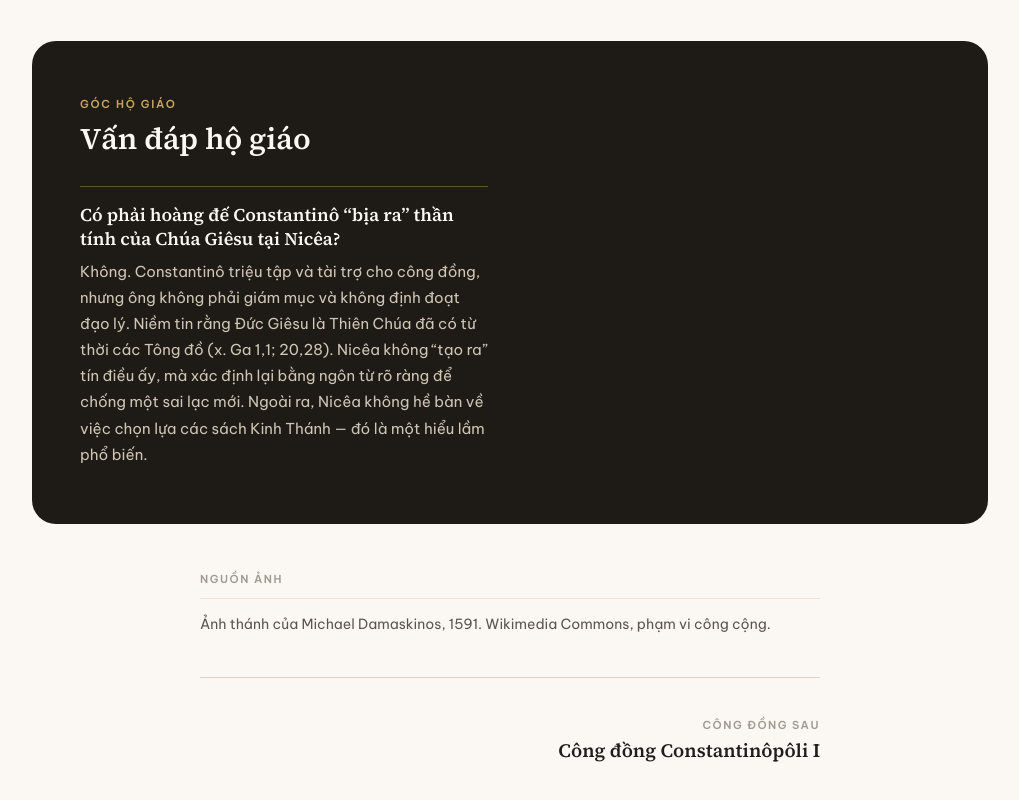
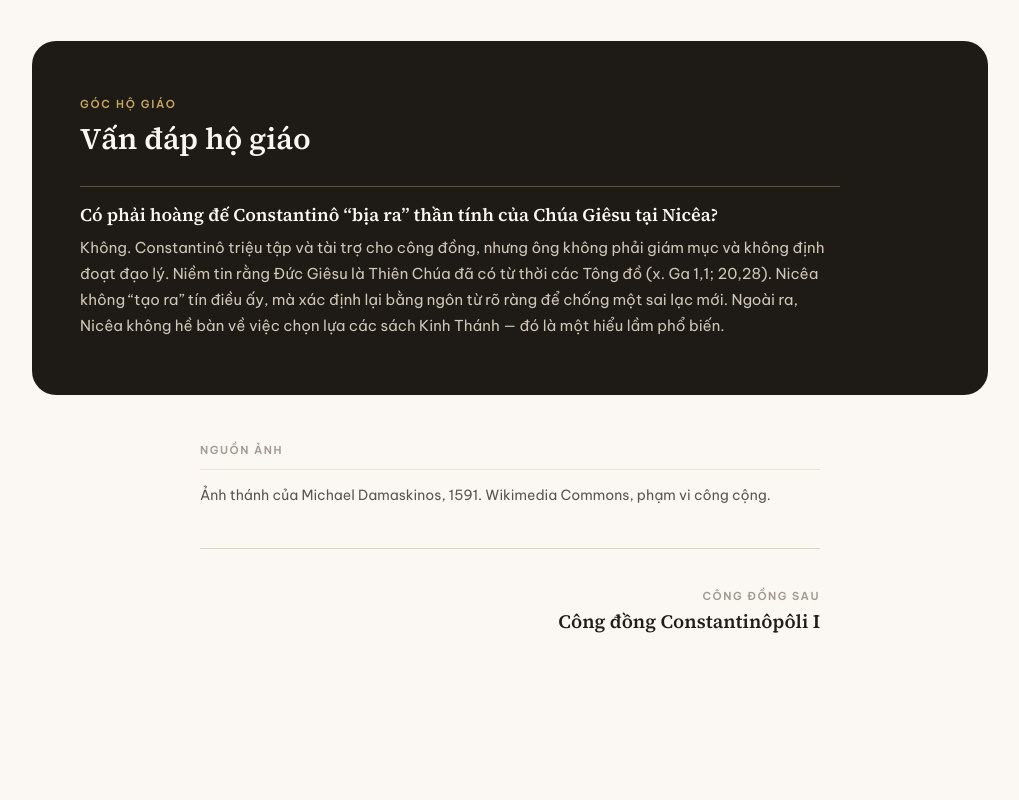
Before and after one commit to minhofgod/hoi-dap-cong-giao, a Next.js app: page /cong-dong/nicaea-i in a window 1280 px wide. Shown: the part 2362-3162 px from the top of the page, without its empty margins (236-1255 px from the left). After the commit the page ends 3076 px from the top, so only its background shows below. Built offline with nearby package versions, Linux system fonts and the light colour scheme.

Commit message:
cong-dong + giao-phu: single apologetics Q&A spans/aligns under the band heading (not stuck in one grid column)

```diff
--- a/app/cong-dong/[slug]/council.module.css
+++ b/app/cong-dong/[slug]/council.module.css
@@ -331,6 +331,13 @@
   border-top: 1px solid rgba(201, 166, 92, 0.4);
   padding-top: 16px;
 }
+
+/* A single Q&A shouldn't sit in one half of the 2-column grid — span the width but
+   cap it for readability, left-aligned so it lines up under the band's heading. */
+.apologeticsItem:only-child {
+  grid-column: 1 / -1;
+  max-width: 760px;
+}
 .apologeticsQ {
   font-family: var(--font-serif);
   font-weight: 600;
--- a/app/giao-phu/[slug]/father.module.css
+++ b/app/giao-phu/[slug]/father.module.css
@@ -327,6 +327,13 @@
   grid-template-columns: repeat(2, minmax(0, 1fr));
   gap: 30px 44px;
 }
+
+/* A single Q&A shouldn't sit in one half of the 2-column grid — span the width but
+   cap it for readability, left-aligned so it lines up under the band's heading. */
+.apologeticsGrid > .apologeticsItem:only-child {
+  grid-column: 1 / -1;
+  max-width: 760px;
+}
 .apologeticsItem {
   border-top: 1px solid rgba(201, 166, 92, 0.4);
   padding-top: 16px;
```
